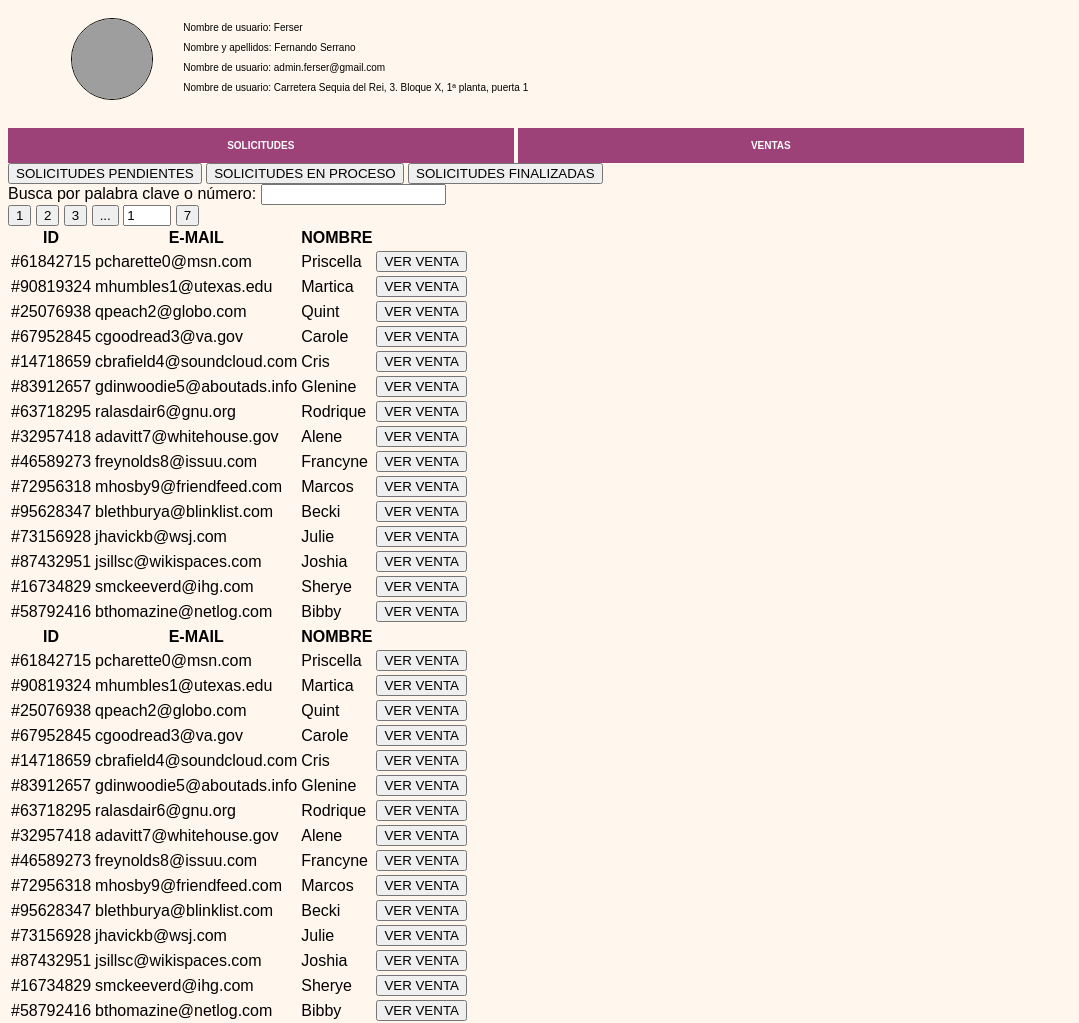
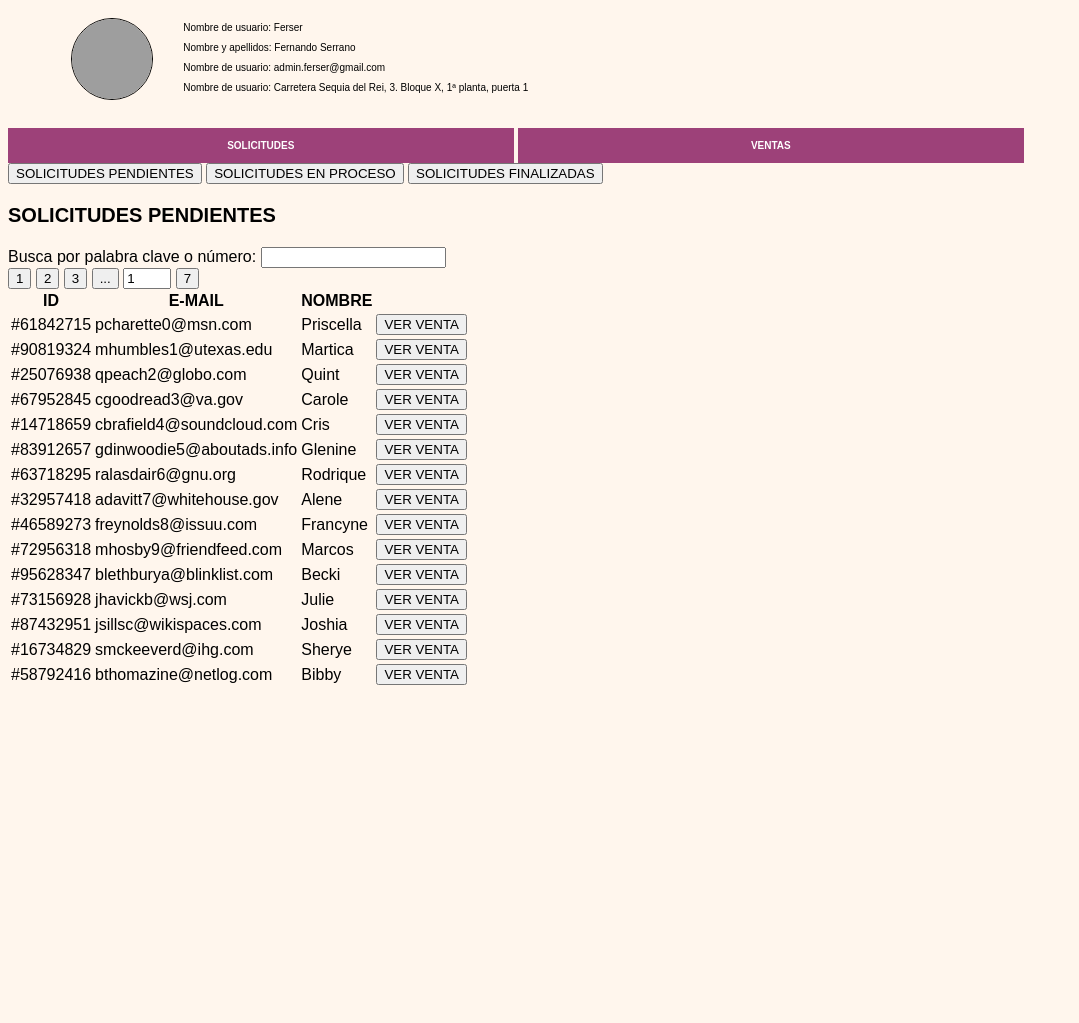
Before and after one commit to Meana13/Proyecto_Web, a PHP site: page /app/html/page_comercial/page_comercial.html in a window 1280 px wide. Shown: the top 1023 px of the page, without its empty margins (0-1079 px from the left). After the commit the page ends 685 px from the top, so only its background shows below. Run offline with PHP 8.4, Linux system fonts and the light colour scheme; grey boxes are pictures that could not be loaded.

Commit message:
botones solicitudes funcionan

```diff
--- a/src/app/css/page_comercial/estilos_page_comercial.css
+++ b/src/app/css/page_comercial/estilos_page_comercial.css
@@ -39,3 +39,11 @@ body {
 #ventas{
     display:none;
 }
+
+#solicitudes-en-proceso {
+    display: none;
+}
+
+#solicitudes-finalizadas {
+    display: none;
+}
--- a/src/app/html/page_comercial/page_comercial.html
+++ b/src/app/html/page_comercial/page_comercial.html
@@ -57,16 +57,19 @@
 
         <!--Aquí empieza la sección de botones-solicitudes-->
         <section id="botones-solicitudes">
-            <button id="boton-solicitudes-pendientes" onclick="cambiarTab(1)" class="activo">SOLICITUDES PENDIENTES</button>
-            <button id="boton-solicitudes-proceso" onclick="cambiarTab(2)">SOLICITUDES EN PROCESO</button>
-            <button id="boton-solicitudes-finalizadas" onclick="cambiarTab(3)">SOLICITUDES FINALIZADAS</button>
+            <button id="boton-solicitudes-pendientes" onclick="mostrarSolicitudesPendientes()">SOLICITUDES PENDIENTES</button>
+            <button id="boton-solicitudes-proceso" onclick="mostrarSolicitudesEnProceso()">SOLICITUDES EN PROCESO</button>
+            <button id="boton-solicitudes-finalizadas" onclick="mostrarSolicitudesFinalizadas()">SOLICITUDES FINALIZADAS</button>
         </section>
         <!--Aquí acaba la sección de botones-solicitudes-->
+        <!---------------------------------------------------->
 
-    <section id="solicitudes-pendientes" class="activo">
-
+        <!---------------------------------------------------->
+        <!--Aquí empieza la sección de solicitudes pendientes-->
+        <section id="solicitudes-pendientes">
+            <h3>SOLICITUDES PENDIENTES</h3>
             <!--Aquí empieza el filtro de la tabla-->
-        <form class="filtro-pendientes">
+            <form class="filtro" id="filtro-pendientes">
                 Busca por palabra clave o número: <input type="text">
             </form>
             <!--Aquí acaba el filtro de la tabla-->
@@ -108,6 +111,35 @@
             </table>
             <!--Aquí acaba la tabla de solicitudes pendientes-->
         </section>
+        <!--Aquí acaba la sección de solicitudes pendientes-->
+
+        <!---------------------------------------------------->
+
+        <!---------------------------------------------------->
+        <!--Aquí empieza la sección de solicitudes en proceso-->
+        <section id="solicitudes-en-proceso">
+            <h3>SOLICITUDES EN PROCESO</h3>
+            <!--Aquí empieza el filtro de la tabla-->
+            <form class="filtro" id="filtro-proceso">
+                Busca por palabra clave o número: <input type="text">
+            </form>
+            <!--Aquí acaba el filtro de la tabla-->
+
+            <!--Aquí empieza el paginador-->
+            <div class="paginador" id="paginador-proceso" >
+                <button onclick="cambiarPagina(1)">1</button>
+                <button onclick="cambiarPagina(2)">2</button>
+                <button onclick="cambiarPagina(3)">3</button>
+                <span class="btn-input">
+                    <button onclick="mostrarInput(this)">...</button>
+                    <input type="number" value="1"
+                           onchange="cambiarPagina(this.value)"
+                           onblur="ocultarInput(this)" />
+                    </span>
+                <button>n</button>
+            </div>
+            <!--Aquí acaba el paginador-->
+
             <!--Aquí empieza la tabla de solicitudes en proceso-->
             <table>
 
@@ -130,6 +162,35 @@
             </table>
             <!--Aquí acaba la tabla de solicitudes en proceso-->
 
+        </section>
+        <!--Aquí acaba de sección de solicitudes en proceso-->
+
+        <!---------------------------------------------------->
+
+        <!---------------------------------------------------->
+        <section id="solicitudes-finalizadas">
+            <h3>SOLICITUDES FINALIZADAS</h3>
+            <!--Aquí empieza el filtro de la tabla-->
+            <form class="filtro" id="filtro-finalizadas">
+                Busca por palabra clave o número: <input type="text">
+            </form>
+            <!--Aquí acaba el filtro de la tabla-->
+
+            <!--Aquí empieza el paginador-->
+            <div class="paginador" id="paginador-finalizadas" >
+                <button onclick="cambiarPagina(1)">1</button>
+                <button onclick="cambiarPagina(2)">2</button>
+                <button onclick="cambiarPagina(3)">3</button>
+                <span class="btn-input">
+                    <button onclick="mostrarInput(this)">...</button>
+                    <input type="number" value="1"
+                           onchange="cambiarPagina(this.value)"
+                           onblur="ocultarInput(this)" />
+                    </span>
+                <button>n</button>
+            </div>
+            <!--Aquí acaba el paginador-->
+
         <!--Aquí empieza la tabla de solicitudes finalizadas-->
         <table>
 
@@ -151,6 +212,8 @@
 
         </table>
         <!--Aquí acaba la tabla de solicitudes en finalizadas-->
+        </section>
+        <!--Aquí acaba la sección de solicitudes finalizadas-->
 
     </section>
     <!--Aquí acaba la sección de solicitudes-->
--- a/src/app/js/page_comercial.js
+++ b/src/app/js/page_comercial.js
@@ -102,9 +102,11 @@ Función mostrarSolicitudes():
 */
 //------------------------------------------------------------
 function mostrarSolicitudes(){
+    // Cambiar la clase "activo" del botón correspondiente
     document.getElementById("boton-solicitudes").classList.add("activo");
     document.getElementById("boton-ventas").classList.remove("activo");
 
+    // Mostrar la sección de solicitudes y ocultar la sección de ventas
     document.getElementById("solicitudes").style.display = "block";
     document.getElementById("ventas").style.display = "none";
     document.getElementById("ver-venta").style.display = "none";
@@ -123,28 +125,49 @@ function mostrarVentas() {
     // Mostrar la sección de ventas y ocultar la sección de solicitudes
     document.getElementById("ventas").style.display = "block";
     document.getElementById("solicitudes").style.display = "none";
-
 }
 
+//------------------------------------------------------------
+/*
+Función mostrarSolicitudesPendientes():
+*/
+//------------------------------------------------------------
+function mostrarSolicitudesPendientes(){
+    document.getElementById("boton-solicitudes-pendientes").classList.add("activo");
+    document.getElementById("boton-solicitudes-proceso").classList.remove("activo");
+    document.getElementById("boton-solicitudes-finalizadas").classList.remove("activo");
 
-
-
-/*
-function activarElemento(elementos, posicion) {
-    for (let i = 0; i < elementos.length; i++) {
-        if (i === posicion - 1) {
-            elementos[i].classList.add("activo");
-        } else {
-            elementos[i].classList.remove("activo");
-        }
-    }
+    document.getElementById("solicitudes-pendientes").style.display = "block";
+    document.getElementById("solicitudes-en-proceso").style.display = "none";
+    document.getElementById("solicitudes-finalizadas").style.display = "none";
 }
 
-function cambiarTab(tab) {
-    console.log("Tab:", tab);
-    let botones = document.querySelectorAll("button");
-    activarElemento(botones, tab);
-    let articulos = document.getElementById("solicitudes");
-    activarElemento(articulos, tab);
+//------------------------------------------------------------
+/*
+Función mostrarSolicitudesEnProceso():
+*/
+//------------------------------------------------------------
+function mostrarSolicitudesEnProceso(){
+    document.getElementById("boton-solicitudes-proceso").classList.add("activo");
+    document.getElementById("boton-solicitudes-pendientes").classList.remove("activo");
+    document.getElementById("boton-solicitudes-finalizadas").classList.remove("activo");
+
+    document.getElementById("solicitudes-en-proceso").style.display = "block";
+    document.getElementById("solicitudes-pendientes").style.display = "none";
+    document.getElementById("solicitudes-finalizadas").style.display = "none";
 }
+
+//------------------------------------------------------------
+/*
+Función mostrarSolicitudesFinalizadas():
 */
+//------------------------------------------------------------
+function mostrarSolicitudesFinalizadas(){
+    document.getElementById("boton-solicitudes-finalizadas").classList.add("activo");
+    document.getElementById("boton-solicitudes-proceso").classList.remove("activo");
+    document.getElementById("boton-solicitudes-pendientes").classList.remove("activo");
+
+    document.getElementById("solicitudes-finalizadas").style.display = "block";
+    document.getElementById("solicitudes-en-proceso").style.display = "none";
+    document.getElementById("solicitudes-pendientes").style.display = "none";
+}
```
Lines whose indentation alone changed are shown as unchanged.
